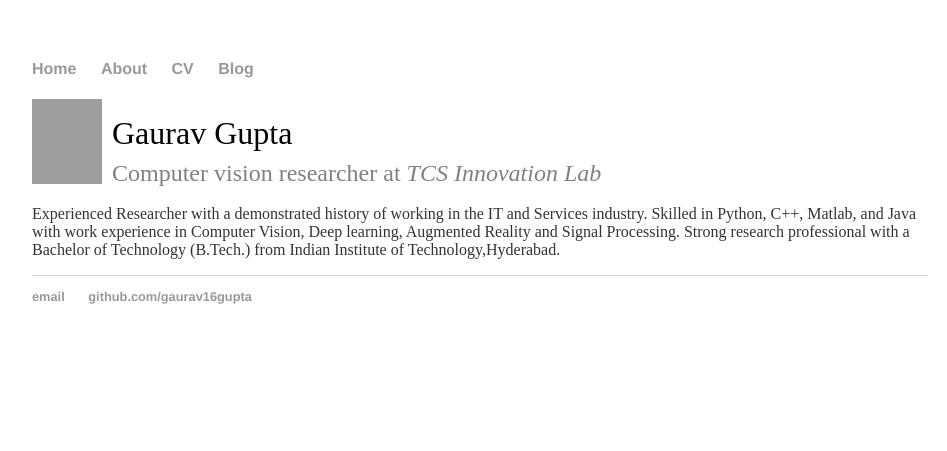
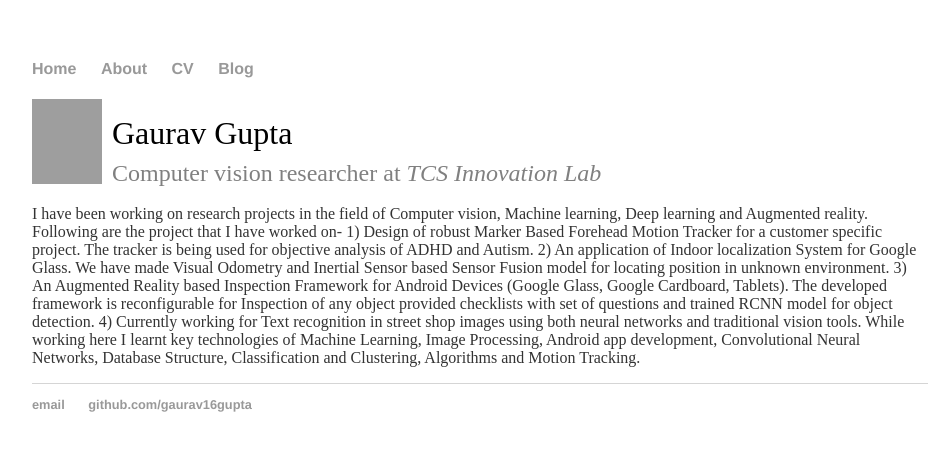
Before and after one commit to gaurav16gupta/test.github.io, a Jekyll site: the page built from index.html, in a window 1280 px wide, cut to the strip 0-451 px from the top of the page. Shown: the whole strip, without its empty margins (160-1107 px from the left). Built offline with Jekyll 4.4.1, drawn with Linux system fonts in a browser that asks for light colours; grey boxes are pictures that could not be loaded.

Commit message:
Update index.html

```diff
--- a/index.html
+++ b/index.html
@@ -9,5 +9,12 @@ title: Gaurav Gupta
 		<h2>Computer vision researcher at <em>TCS Innovation Lab</em></h2>
 	</div>
 	<!--<h1><img src="profile.JPG" alt="profile" style="width:100px;height:120px;"> Gaurav Gupta</h1>-->
-	<p>Experienced Researcher with a demonstrated history of working in the IT and Services industry. Skilled in Python, C++, Matlab, and Java with work experience in Computer Vision, Deep learning, Augmented Reality and Signal Processing. Strong research professional with a Bachelor of Technology (B.Tech.) from Indian Institute of Technology,Hyderabad.</p>
+	<p>I have been working on research projects in the field of Computer vision, Machine learning, Deep learning and Augmented reality. Following are the project that I have worked on-
+1) Design of robust Marker Based Forehead Motion Tracker for a customer specific project. The
+tracker is being used for objective analysis of ADHD and Autism.
+2) An application of Indoor localization System for Google Glass. We have made Visual Odometry and Inertial Sensor based Sensor Fusion model for locating position in unknown environment.
+3) An Augmented Reality based Inspection Framework for Android Devices (Google Glass, Google Cardboard, Tablets). The developed framework is reconfigurable for Inspection of any
+object provided checklists with set of questions and trained RCNN model for object detection.
+4) Currently working for Text recognition in street shop images using both neural networks and traditional vision tools.
+While working here I learnt key technologies of Machine Learning, Image Processing, Android app development, Convolutional Neural Networks, Database Structure, Classification and Clustering, Algorithms and Motion Tracking.</p>
 </div><!-- /.blurb -->
```
